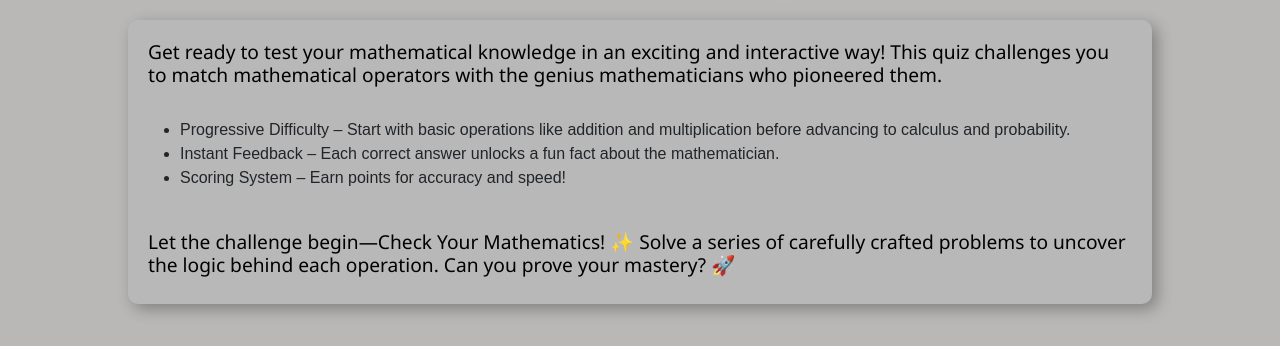
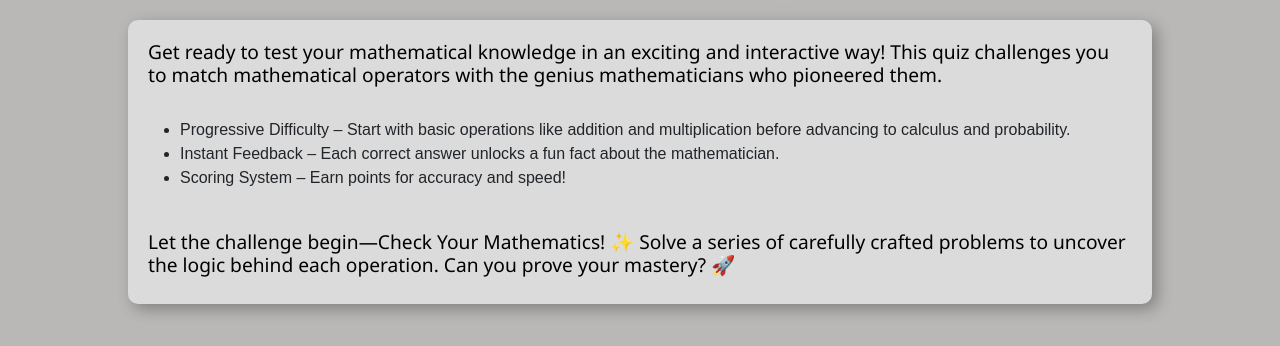
Before and after one commit to aarushkumaar/Math_quiz, a plain HTML site: page index.htm in a window 1280 px wide. Shown: the part 187-533 px from the top of the page. Drawn offline with nearby package versions, Linux system fonts and the light colour scheme.

Commit message:
Update style_Aarush.css

```diff
--- a/style_Aarush.css
+++ b/style_Aarush.css
@@ -49,7 +49,7 @@ h2 {
 
 /* Box Styling */
 .box_index {
-    background-color: #B8B8B8;
+    background-color: #dbdbdb;
     padding: 20px;
     text-align: left;
     border-radius: 10px;
```
